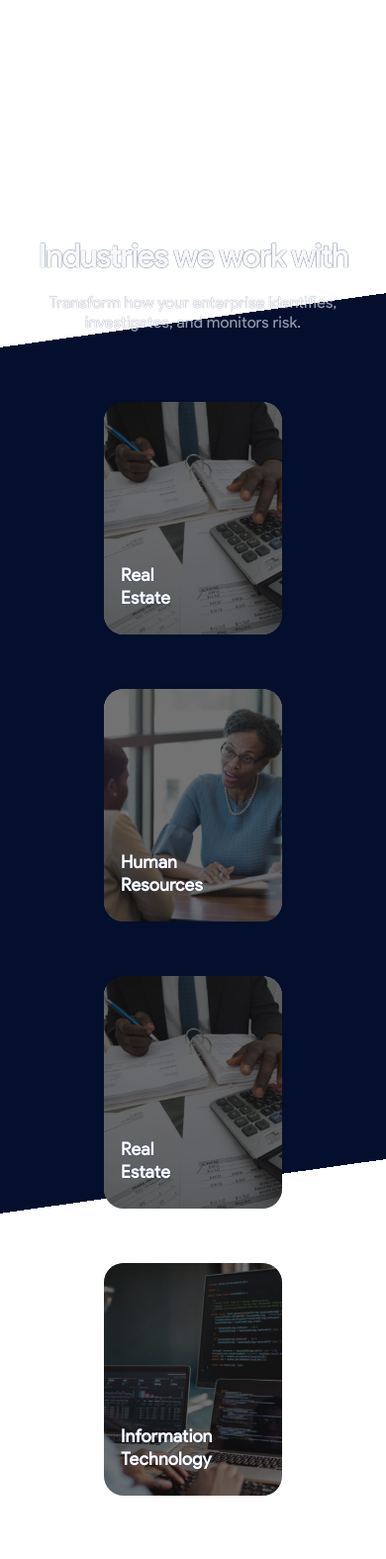
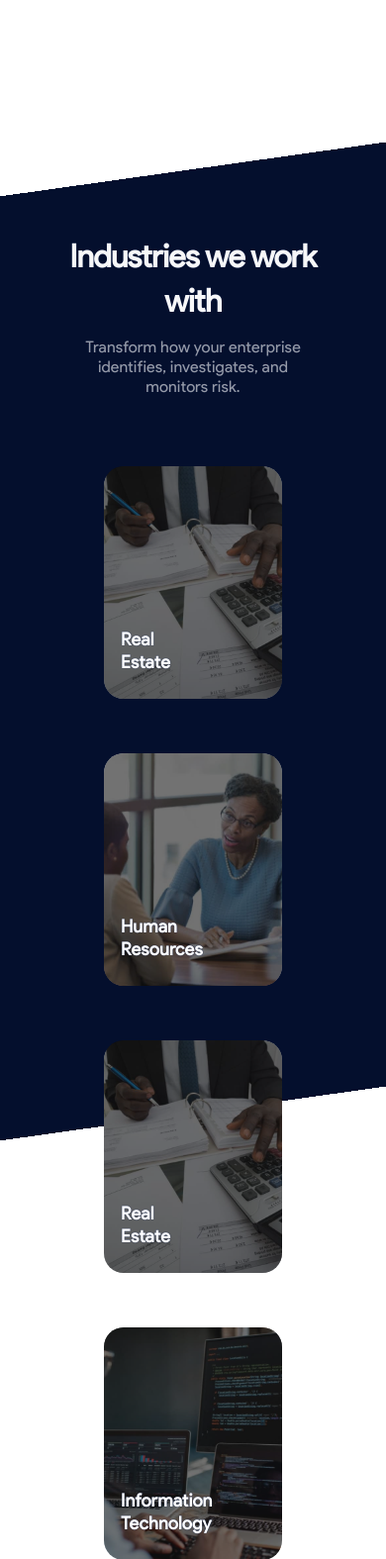
Before and after one commit to heyt0pe/regcomply, a PHP site: page / in a window 390 px wide. Shown: the part 3582-5157 px from the top of the page at 99% size. Run offline with PHP 8.4, Linux system fonts and the light colour scheme.

Commit message:
industries text

```diff
--- a/css/index.css
+++ b/css/index.css
@@ -598,6 +598,14 @@ section.section-6 div.use-case div.use-case-section a.early-access {
 }
 
 @media screen and (max-width: 500px) {
+    section.section-5 {
+        width: 100%;
+        background: rgba(255, 255, 255, 1);
+        background: linear-gradient(172deg, rgba(255, 255, 255, 1) 12%, #040f2d 12%, #040f2d 70%, rgba(255, 255, 255, 1) 70%);
+        padding: 0 17%;
+        padding-top: 235px;
+    }
+
     section.section-5 div.industries-row {
         display: flex;
         flex-wrap: wrap;
```
